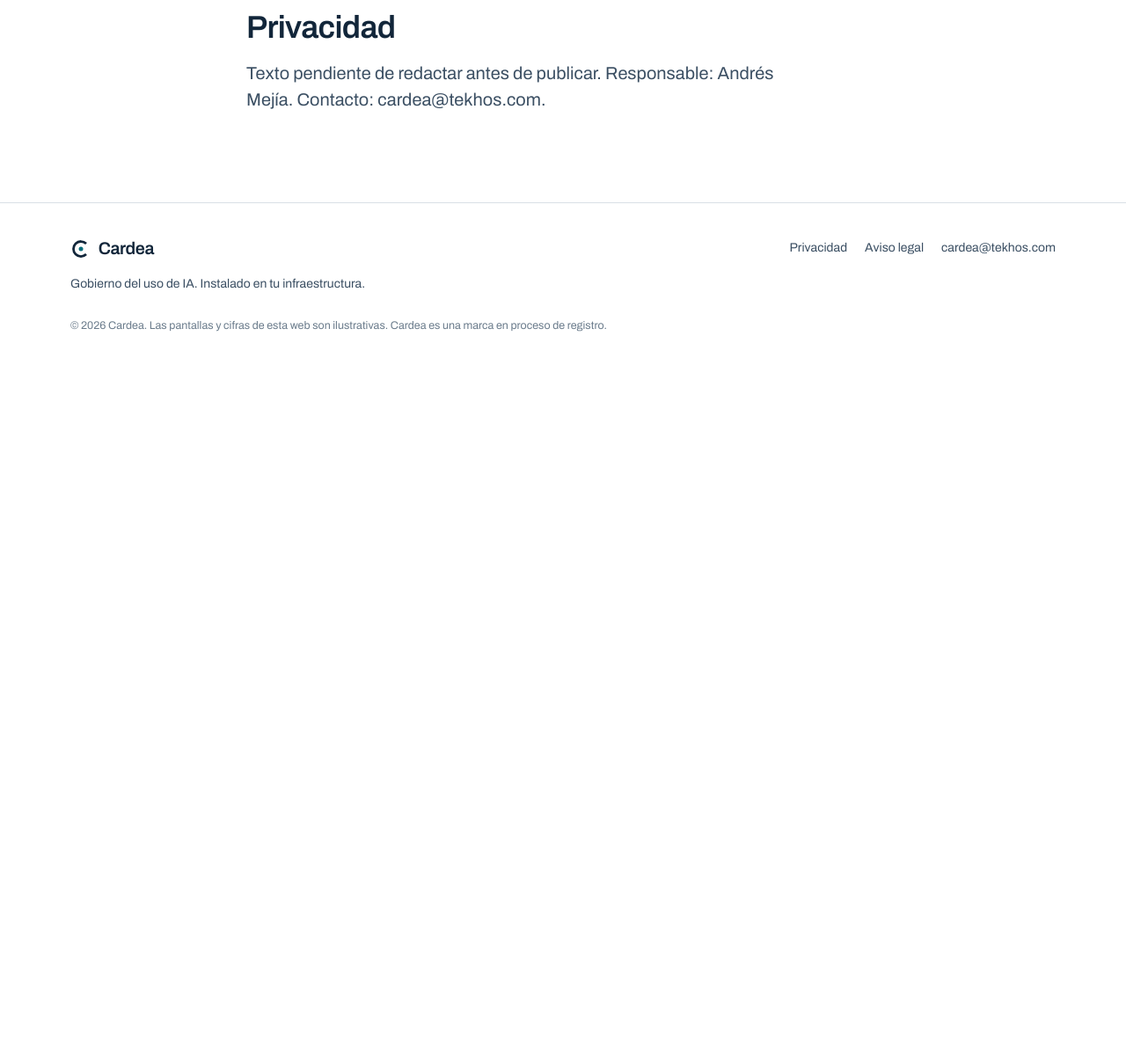
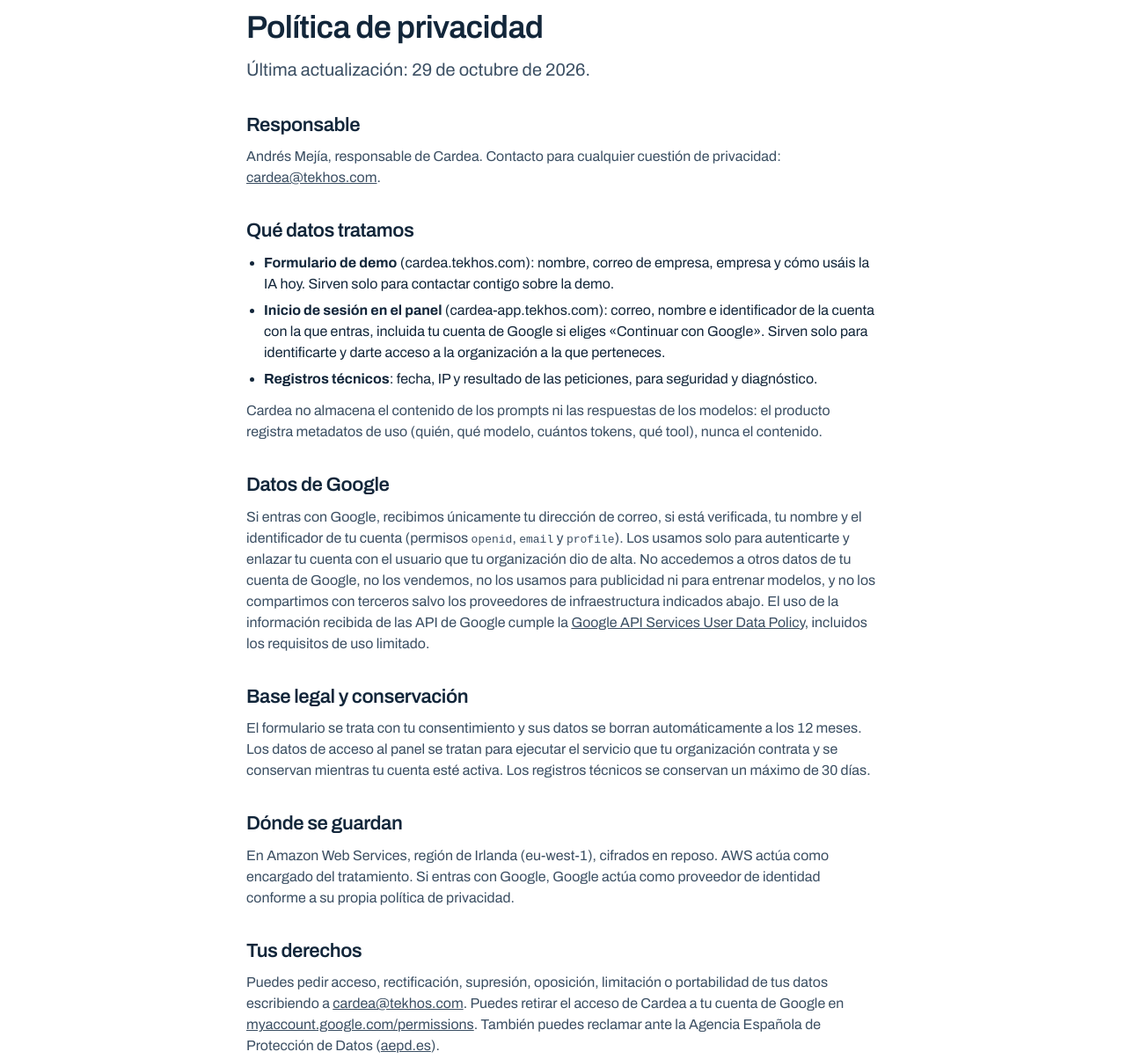
Before and after one commit to andres-mejia/cardea, an Astro site in the folder frontend/cardea-web/: page /legal/privacidad in a window 1280 px wide. Shown: the part 160-1364 px from the top of the page at 88% size. Before the commit the page ends 800 px from the top, so only its background shows below. Built offline with nearby package versions, Linux system fonts and the light colour scheme; Astro itself is replaced by a stand-in of ours; no server answers.

Commit message:
feat(landing): privacidad y términos reales y logo para Google (#6)
Textos legales que exige la pantalla de consentimiento de Google y logo de 120 px a partir del favicon.

```diff
--- a/frontend/cardea-web/src/components/Pie.astro
+++ b/frontend/cardea-web/src/components/Pie.astro
@@ -7,6 +7,7 @@
     <nav aria-label="Legal">
       <a href="/legal/privacidad">Privacidad</a>
       <a href="/legal/aviso-legal">Aviso legal</a>
+      <a href="/legal/terminos">Términos</a>
       <a href="mailto:cardea@tekhos.com">cardea@tekhos.com</a>
     </nav>
   </div>
--- a/frontend/cardea-web/src/pages/legal/privacidad.astro
+++ b/frontend/cardea-web/src/pages/legal/privacidad.astro
@@ -1,9 +1,32 @@
 ---
 import Base from "../../layouts/Base.astro";
 ---
-<Base title="Privacidad · Cardea" noindex>
-  <section class="section"><div class="wrap" style="max-width:720px">
-    <h1 style="font-size:36px">Privacidad</h1>
-    <p class="lead">Texto pendiente de redactar antes de publicar. Responsable: Andrés Mejía. Contacto: cardea@tekhos.com.</p>
+<Base title="Privacidad · Cardea">
+  <section class="section"><div class="wrap legal" style="max-width:720px">
+    <h1 style="font-size:36px">Política de privacidad</h1>
+    <p class="lead">Última actualización: 29 de octubre de 2026.</p>
+
+    <h2>Responsable</h2>
+    <p>Andrés Mejía, responsable de Cardea. Contacto para cualquier cuestión de privacidad: <a href="mailto:cardea@tekhos.com">cardea@tekhos.com</a>.</p>
+
+    <h2>Qué datos tratamos</h2>
+    <ul>
+      <li><strong>Formulario de demo</strong> (cardea.tekhos.com): nombre, correo de empresa, empresa y cómo usáis la IA hoy. Sirven solo para contactar contigo sobre la demo.</li>
+      <li><strong>Inicio de sesión en el panel</strong> (cardea-app.tekhos.com): correo, nombre e identificador de la cuenta con la que entras, incluida tu cuenta de Google si eliges «Continuar con Google». Sirven solo para identificarte y darte acceso a la organización a la que perteneces.</li>
+      <li><strong>Registros técnicos</strong>: fecha, IP y resultado de las peticiones, para seguridad y diagnóstico.</li>
+    </ul>
+    <p>Cardea no almacena el contenido de los prompts ni las respuestas de los modelos: el producto registra metadatos de uso (quién, qué modelo, cuántos tokens, qué tool), nunca el contenido.</p>
+
+    <h2>Datos de Google</h2>
+    <p>Si entras con Google, recibimos únicamente tu dirección de correo, si está verificada, tu nombre y el identificador de tu cuenta (permisos <code>openid</code>, <code>email</code> y <code>profile</code>). Los usamos solo para autenticarte y enlazar tu cuenta con el usuario que tu organización dio de alta. No accedemos a otros datos de tu cuenta de Google, no los vendemos, no los usamos para publicidad ni para entrenar modelos, y no los compartimos con terceros salvo los proveedores de infraestructura indicados abajo. El uso de la información recibida de las API de Google cumple la <a href="https://developers.google.com/terms/api-services-user-data-policy">Google API Services User Data Policy</a>, incluidos los requisitos de uso limitado.</p>
+
+    <h2>Base legal y conservación</h2>
+    <p>El formulario se trata con tu consentimiento y sus datos se borran automáticamente a los 12 meses. Los datos de acceso al panel se tratan para ejecutar el servicio que tu organización contrata y se conservan mientras tu cuenta esté activa. Los registros técnicos se conservan un máximo de 30 días.</p>
+
+    <h2>Dónde se guardan</h2>
+    <p>En Amazon Web Services, región de Irlanda (eu-west-1), cifrados en reposo. AWS actúa como encargado del tratamiento. Si entras con Google, Google actúa como proveedor de identidad conforme a su propia política de privacidad.</p>
+
+    <h2>Tus derechos</h2>
+    <p>Puedes pedir acceso, rectificación, supresión, oposición, limitación o portabilidad de tus datos escribiendo a <a href="mailto:cardea@tekhos.com">cardea@tekhos.com</a>. Puedes retirar el acceso de Cardea a tu cuenta de Google en <a href="https://myaccount.google.com/permissions">myaccount.google.com/permissions</a>. También puedes reclamar ante la Agencia Española de Protección de Datos (<a href="https://www.aepd.es">aepd.es</a>).</p>
   </div></section>
 </Base>
--- a/frontend/cardea-web/src/styles/global.css
+++ b/frontend/cardea-web/src/styles/global.css
@@ -78,3 +78,10 @@
 @media (max-width: 600px) { .grid-2, .grid-3, .grid-4 { grid-template-columns: 1fr; } }
 
 .ilustrativo { display: inline-block; font-size: 12px; color: #8a5306; background: #fbefd9; border-radius: 6px; padding: 3px 9px; }
+
+/* Páginas legales: títulos de sección más contenidos y listas visibles. */
+.legal h2 { font-size: 22px; margin-top: 36px; }
+.legal p, .legal ul { margin-top: 12px; }
+.legal ul { padding-left: 20px; list-style: disc; }
+.legal li + li { margin-top: 6px; }
+.legal a { text-decoration: underline; }
```
Also changed, not shown: frontend/cardea-web/src/pages/legal/terminos.astro (added, +34 -0 lines), docs/marca/cardea-logo-120.png (added), docs/marca/cardea-logo-512.png (added).
